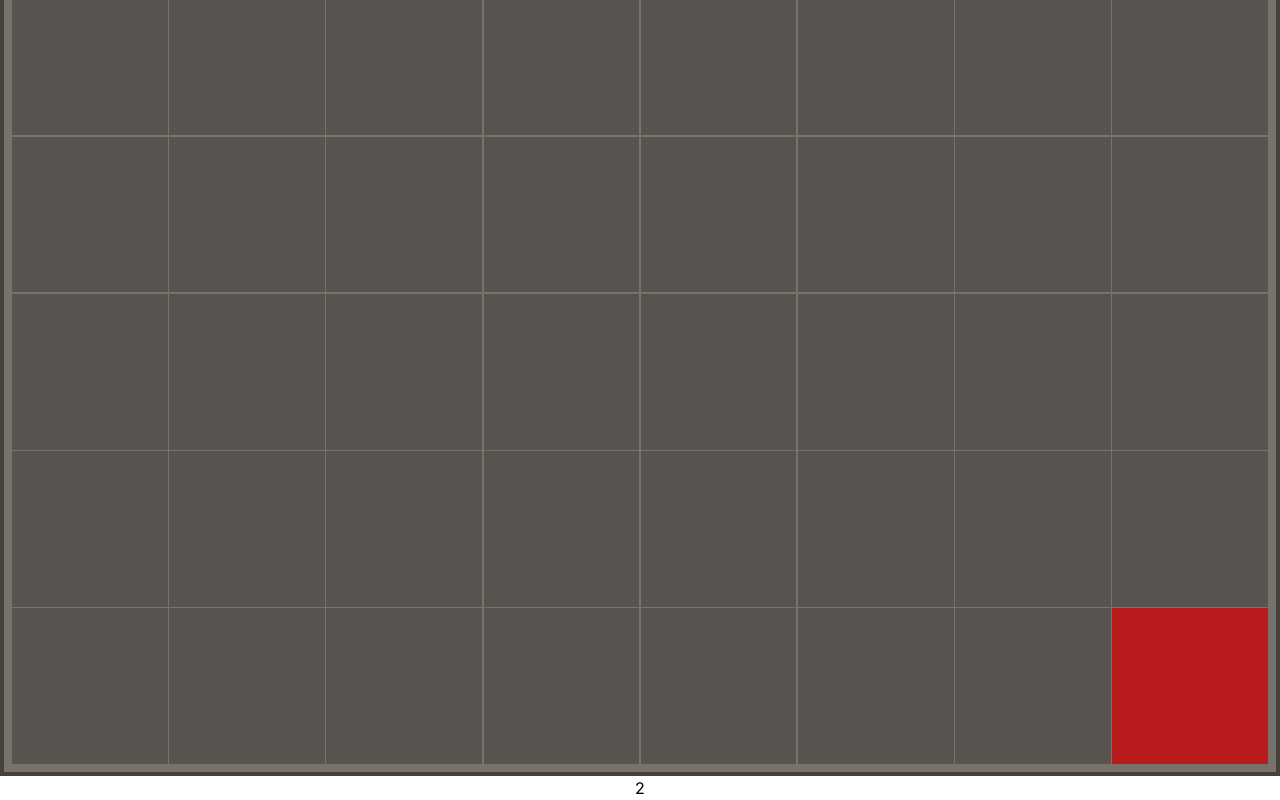
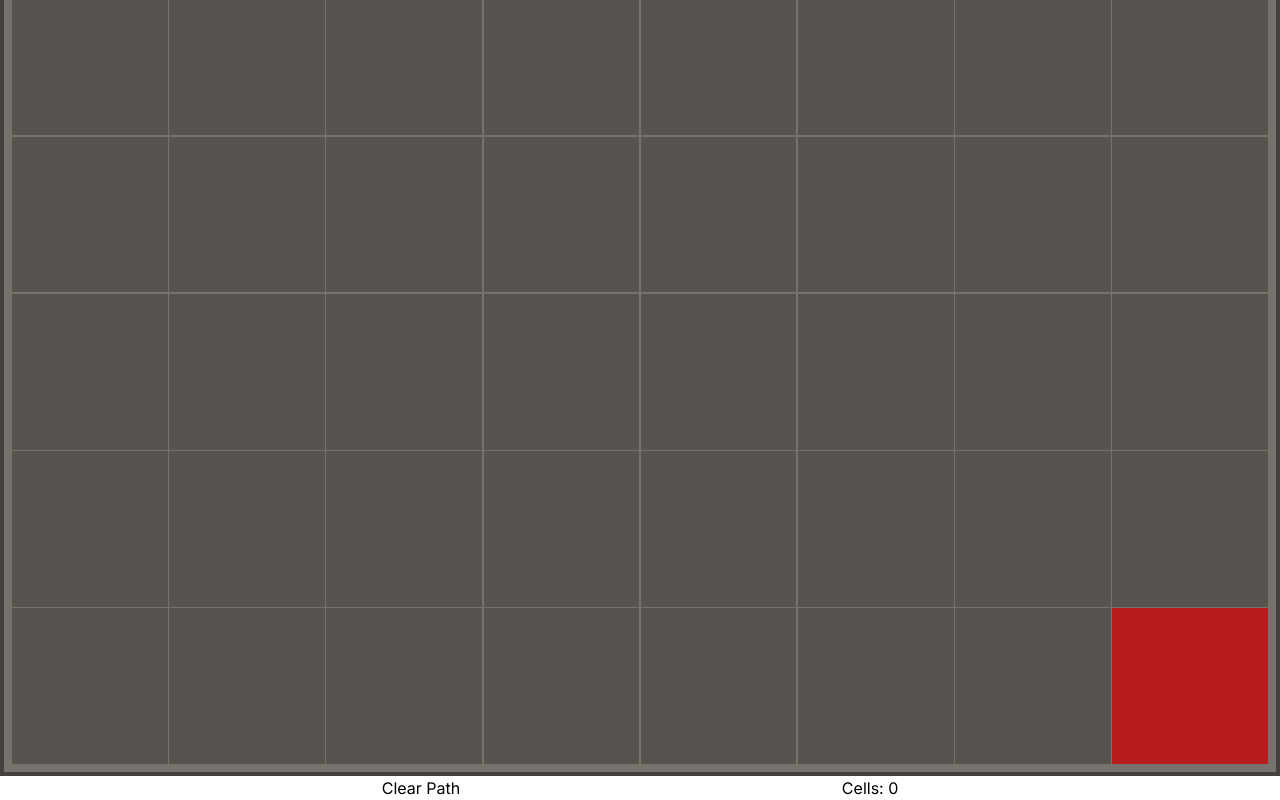
Before and after one commit to joliveto64/the-grid, a Next.js app: page / in a window 1280 px wide. Shown: the part 264-1064 px from the top of the page. Built offline with nearby package versions, Linux system fonts and the light colour scheme.

Commit message:
fixed cell count bug, moved around ui

```diff
--- a/app/page.tsx
+++ b/app/page.tsx
@@ -168,10 +168,10 @@ export default function Home() {
     setGridData((prevGrid) => {
       return prevGrid.map((row, rIndex) => {
         return row.map((cell, cIndex) => {
-          if (!cell.isEnd || cell.isStart) {
+          if (cell.isEnd || cell.isStart) {
+            return cell;
+          } else {
             return { ...cell, isDark: true };
-          } else {
-            return cell;
           }
         });
       });
@@ -183,7 +183,6 @@ export default function Home() {
       <div className="h-screen w-screen flex flex-col justify-center items-center bg-stone-200">
         <div className="w-full flex justify-evenly">
           <>
-            <button onClick={clearPath}>Clear Path</button>
             <button
               onClick={() => {
                 if (!aiMoving) {
@@ -228,7 +227,10 @@ export default function Home() {
             ))
           )}
         </div>
-        <span>{countCells(gridData)}</span>
+        <div className="w-full flex justify-evenly">
+          <button onClick={clearPath}>Clear Path</button>
+          <span>Cells: {countCells(gridData)}</span>
+        </div>
       </div>
     </>
   );
--- a/app/utils.tsx
+++ b/app/utils.tsx
@@ -67,7 +67,7 @@ function PreventOpenSpace(row: number, col: number, grid: Grid) {
 }
 
 function countCells(grid: Grid) {
-  let count = 0;
+  let count = -2;
 
   for (let row of grid) {
     for (let cell of row) {
```
